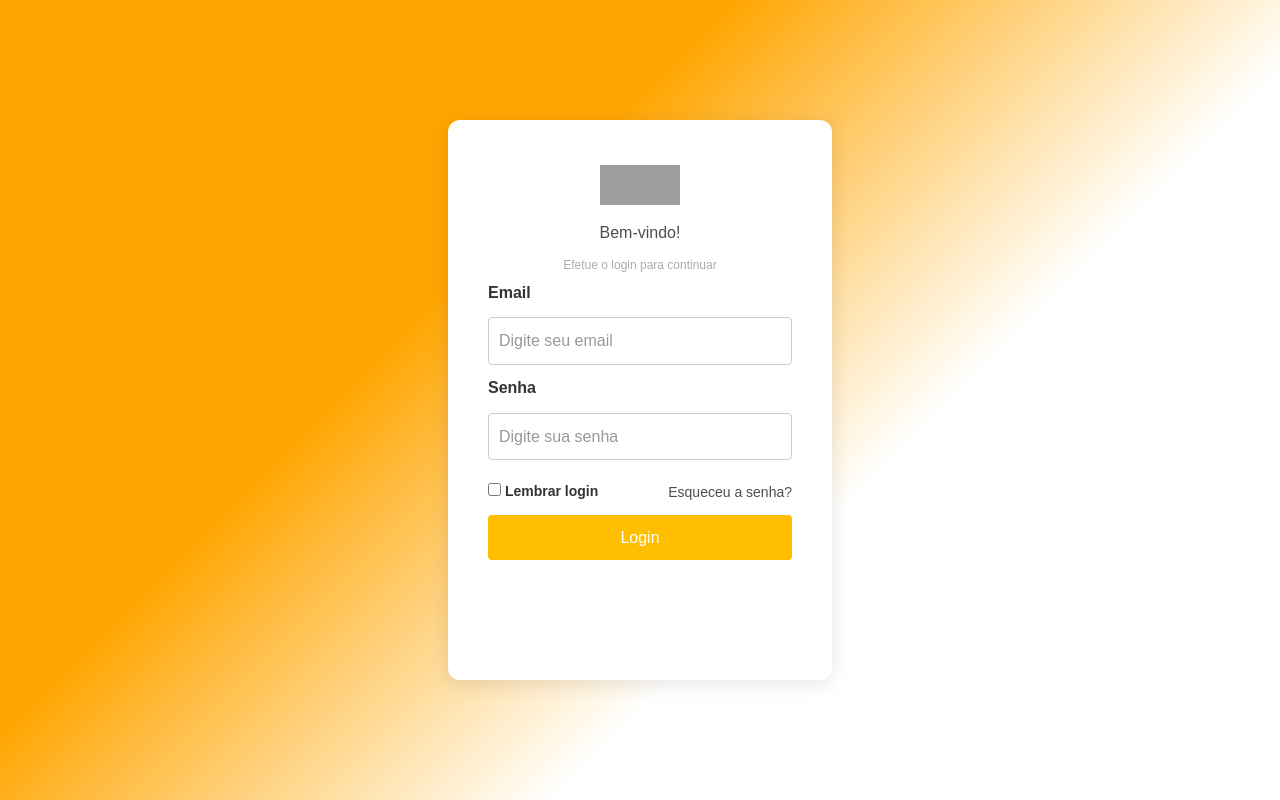
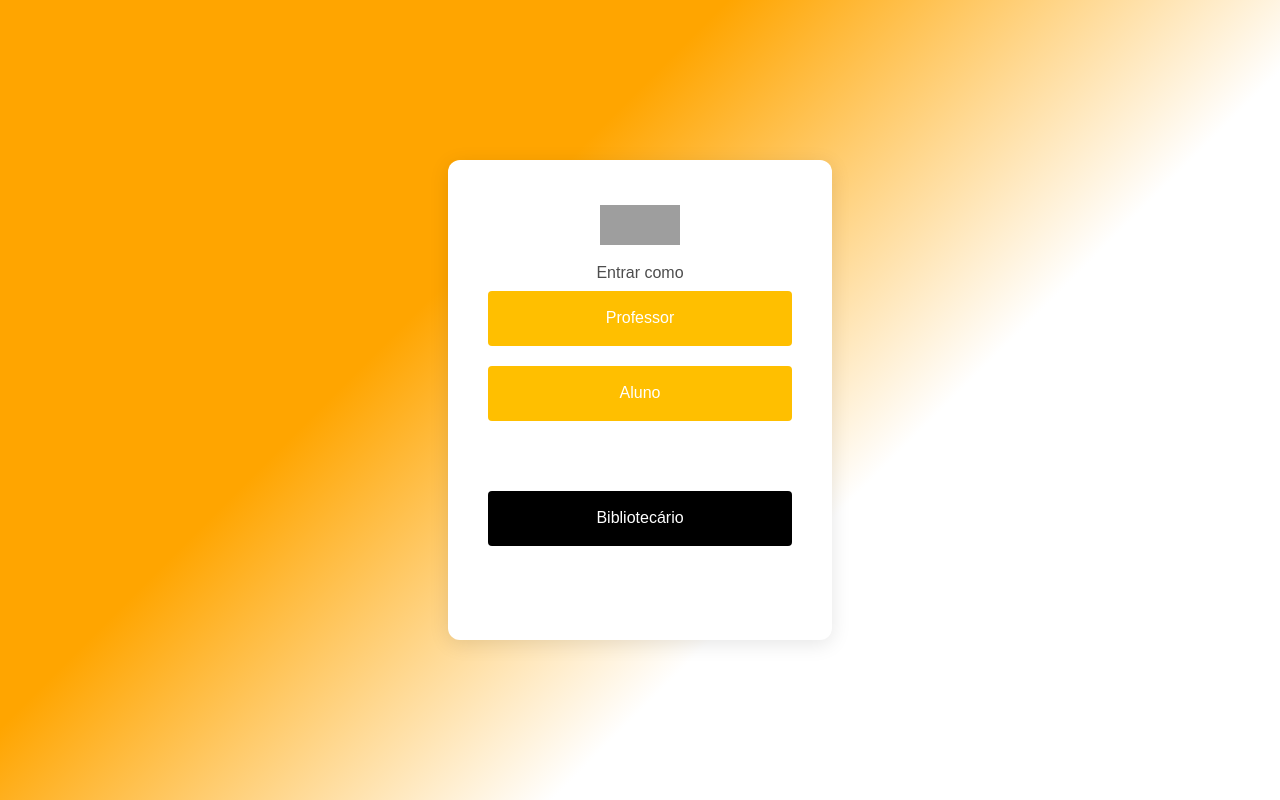
Before and after one commit to Lauberr/livraria_front, a React (Vite) app in the folder livraria_jambinha/: page / in a window 1280 px wide. Built offline with nearby package versions, Linux system fonts and the light colour scheme; grey boxes are pictures that could not be loaded.

Commit message:
commit para a lauber

```diff
--- a/livraria_jambinha/package.json
+++ b/livraria_jambinha/package.json
@@ -13,6 +13,7 @@
     "@tailwindcss/vite": "^4.1.3",
     "react": "^19.0.0",
     "react-dom": "^19.0.0",
+    "react-router": "^7.5.1",
     "tailwindcss": "^4.1.3"
   },
   "devDependencies": {
--- a/livraria_jambinha/src/App.jsx
+++ b/livraria_jambinha/src/App.jsx
@@ -1,13 +1,41 @@
 
 import React from 'react';
-import LoginForm from './pages/loginBiblio';
+import LoginBiblio from './pages/LoginBiblio';
+import Login from './pages/Login'
+import {
+  BrowserRouter as Router,
+  Routes,
+  Route,
+  Navigate
+} from "react-router";
 
-const App = () => {
+export default function App() {
   return (
-    <div className="App">
-      <LoginForm />
-    </div>
+    <Router>
+      <Routes>
+        {/* Rota de login */}
+        <Route path="/" element={<Login />} />
+
+        {/* <Route path="/" element={<Layout showSidebar={true} />}> */}
+          <Route path="loginBiblio" element={<LoginBiblio />} />
+        {/* </Route> */}
+
+        {/* Rota para página 404 */}
+        {/* <Route path="*" element={<Pagina404 />} /> */}
+      </Routes>
+    </Router>
   );
 }
 
-export default App;
+
+
+
+// const App = () => {
+//   return (
+//     <div className="App">
+//       <LoginForm />
+//     </div>
+//   );
+// }
+
+// export default App;
--- /dev/null
+++ b/livraria_jambinha/src/css/loading.css
@@ -0,0 +1,6 @@
+.loadingBody {
+    height: 100vh;
+    display: flex;
+    justify-content: center;
+    align-items: center;
+}
--- /dev/null
+++ b/livraria_jambinha/src/css/login.css
@@ -0,0 +1,79 @@
+* {
+    margin: 0;
+    padding: 0;
+    box-sizing: border-box;
+  }
+
+  .bodyLoginBiblio {
+    margin: 0;
+    padding: 0;
+    height: 100vh;
+    background: linear-gradient(135deg, #FFA500 35%, #ffffff 65%);
+    font-family: Arial, sans-serif;
+  }
+
+  .container {
+    height: 100%;
+    display: flex;
+    justify-content: center;
+    align-items: center;
+  }
+
+  .button-box {
+    background: white;
+    padding: 40px;
+    border-radius: 12px;
+    box-shadow: 0 4px 20px rgba(0, 0, 0, 0.1);
+    width: 30%;
+    height: 60%;
+  }
+
+.imagemDiv {
+    height: 50px;
+    width: 100%;
+    display: flex;
+    justify-content: center;
+    align-items: center;
+}
+
+  img {
+    height: 40px;
+    width: 80px;
+  }
+
+
+
+  button {
+    width: 100%;
+    height: 55px;
+    padding: 10px;
+    background-color: #FFBF00;
+    color: white;
+    border: none;
+    border-radius: 4px;
+    cursor: pointer;
+
+  }
+  .btnBiblio{
+    background-color: black;
+    margin-top: 50px;
+  }
+
+button:hover {
+    opacity: 0.8;
+  }
+
+.botoes{
+    display: flex;
+    flex-wrap: wrap;
+    gap: 20px;
+}
+
+
+  .titulo {
+    text-align: center;
+    display: block;
+    margin-top: 10px;
+    margin-bottom: 5px;
+    color: #4D4D4D;
+}
--- /dev/null
+++ b/livraria_jambinha/src/pages/Loading.jsx
@@ -0,0 +1,14 @@
+import React from 'react';
+import '../css/global.css';
+import '../css/loading.css'
+import logo from '../assets/utfprLogo.png';
+
+
+const Loading = () => {
+    return (
+        <div className='loadingBody'>
+            <img src={logo} alt="Logo da UTFPR" />
+        </div>
+    )}
+
+export default Loading;
--- a/livraria_jambinha/src/pages/Login.jsx
+++ b/livraria_jambinha/src/pages/Login.jsx
@@ -0,0 +1,30 @@
+import React from 'react';
+import '../css/global.css';
+import '../css/login.css';
+import logo from '../assets/utfprLogo.png';
+
+
+
+
+const LoginBiblio = () => {
+  return (
+    <div className="bodyLoginBiblio">
+      <div className="container">
+        <div className="button-box">
+            <div className="imagemDiv">
+                <img src={logo} alt="Logo UTFPR" />
+            </div>
+            <p className="titulo">Entrar como</p>
+            <div className='botoes'>
+                <button>Professor</button>
+                <button>Aluno</button>
+                <button className='btnBiblio'>Bibliotecário</button>
+            </div>
+
+        </div>
+      </div>
+    </div>
+  );
+}
+
+export default LoginBiblio;
--- a/livraria_jambinha/src/pages/loginBiblio.jsx
+++ b/livraria_jambinha/src/pages/LoginBiblio.jsx
@@ -4,7 +4,9 @@ import '../css/loginBiblio.css';
 import logo from '../assets/utfprLogo.png';
 
 
-const LoginForm = () => {
+
+
+const LoginBiblio = () => {
   return (
     <div className="bodyLoginBiblio">
       <div className="container">
@@ -36,4 +38,4 @@ const LoginForm = () => {
   );
 }
 
-export default LoginForm;
+export default LoginBiblio;
```
Also changed, not shown: 2 other files (tests, documents, lock files or other folders).
